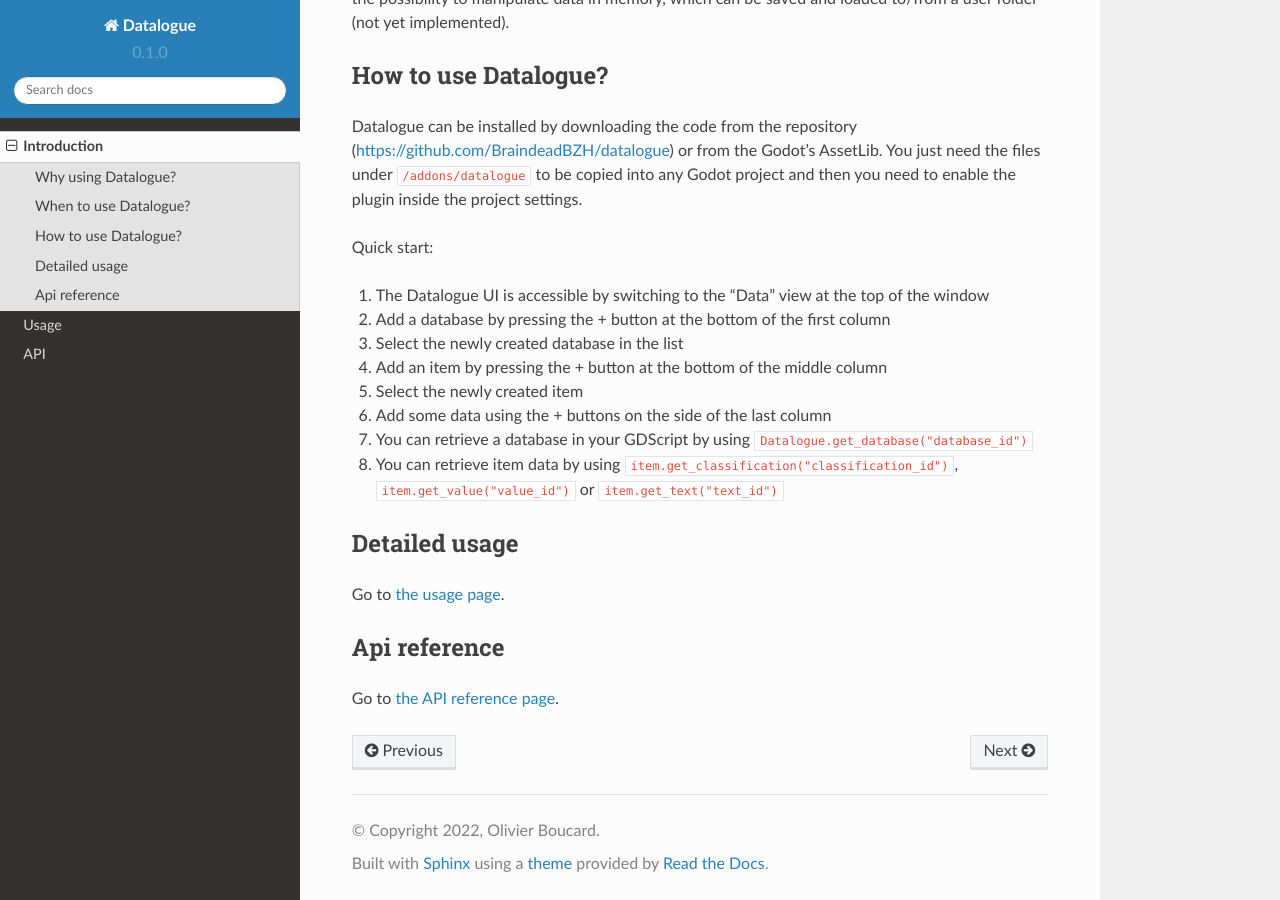
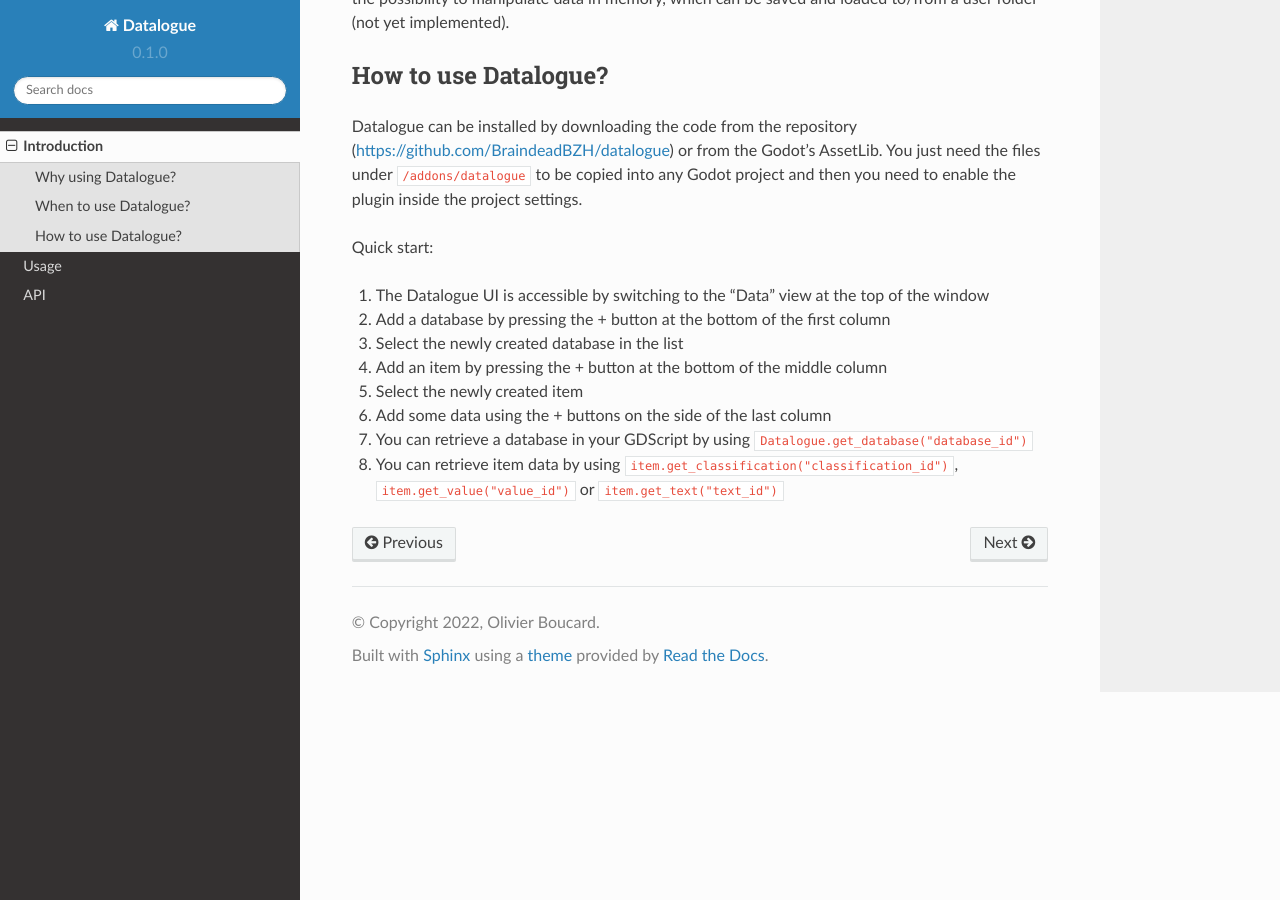
Before and after one commit to BraindeadBZH/datalogue, a Sphinx documentation site: the page built from docs/source/introduction.rst, in a window 1280 px wide and 900 px high, scrolled down 1476 px. Built offline with Sphinx 7.4.7 and the Read the Docs theme 2.0.0, drawn with Linux system fonts in a browser that asks for light colours.

Commit message:
Removed useless sections.

```diff
--- a/docs/source/introduction.rst
+++ b/docs/source/introduction.rst
@@ -74,15 +74,3 @@
    ``item.get_classification("classification_id")``,
    ``item.get_value("value_id")`` or
    ``item.get_text("text_id")``
-
-
-Detailed usage
---------------
-
-Go to :doc:`the usage page <usage>`.
-
-
-Api reference
--------------
-
-Go to :doc:`the API reference page <api>`.
```
